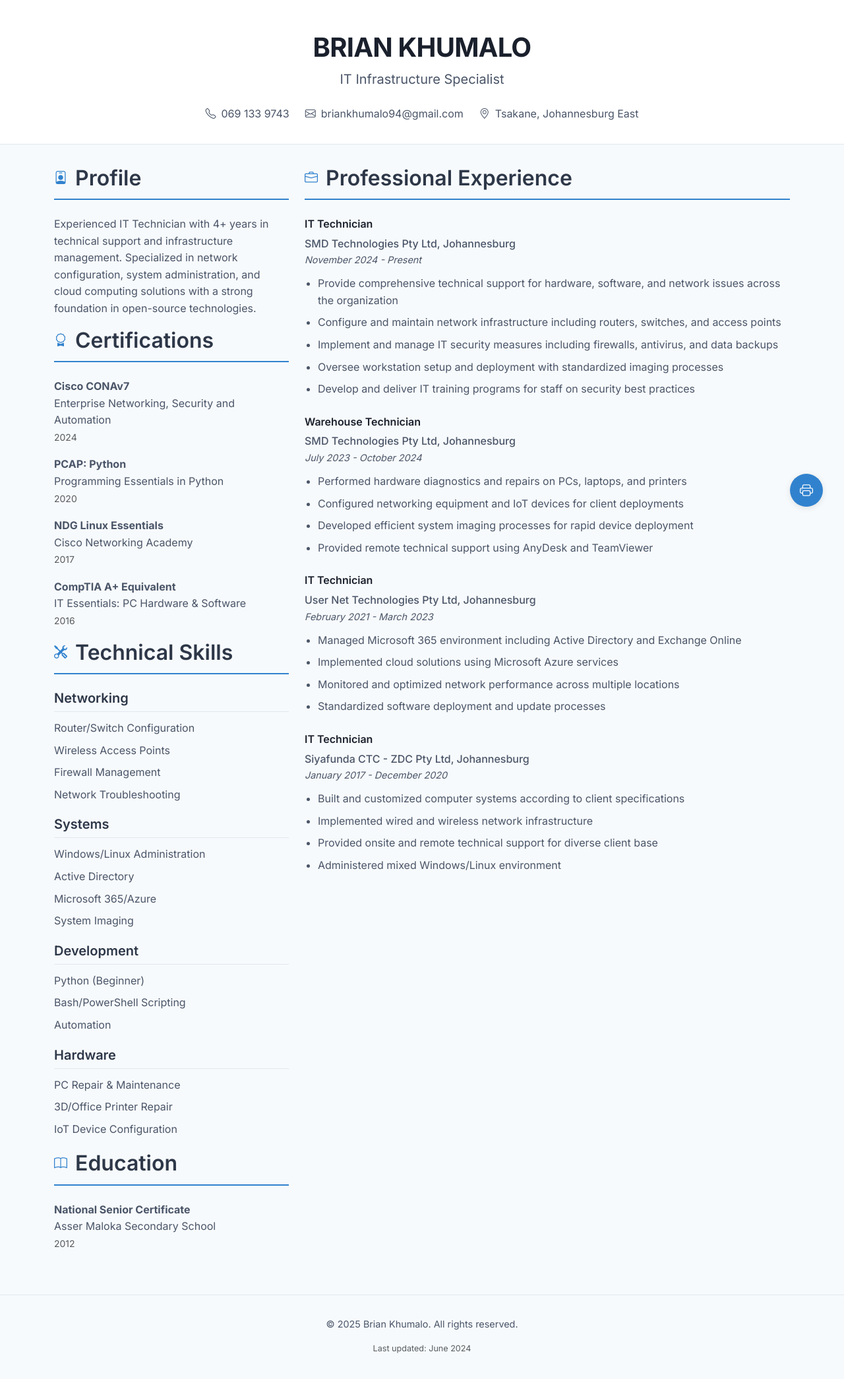
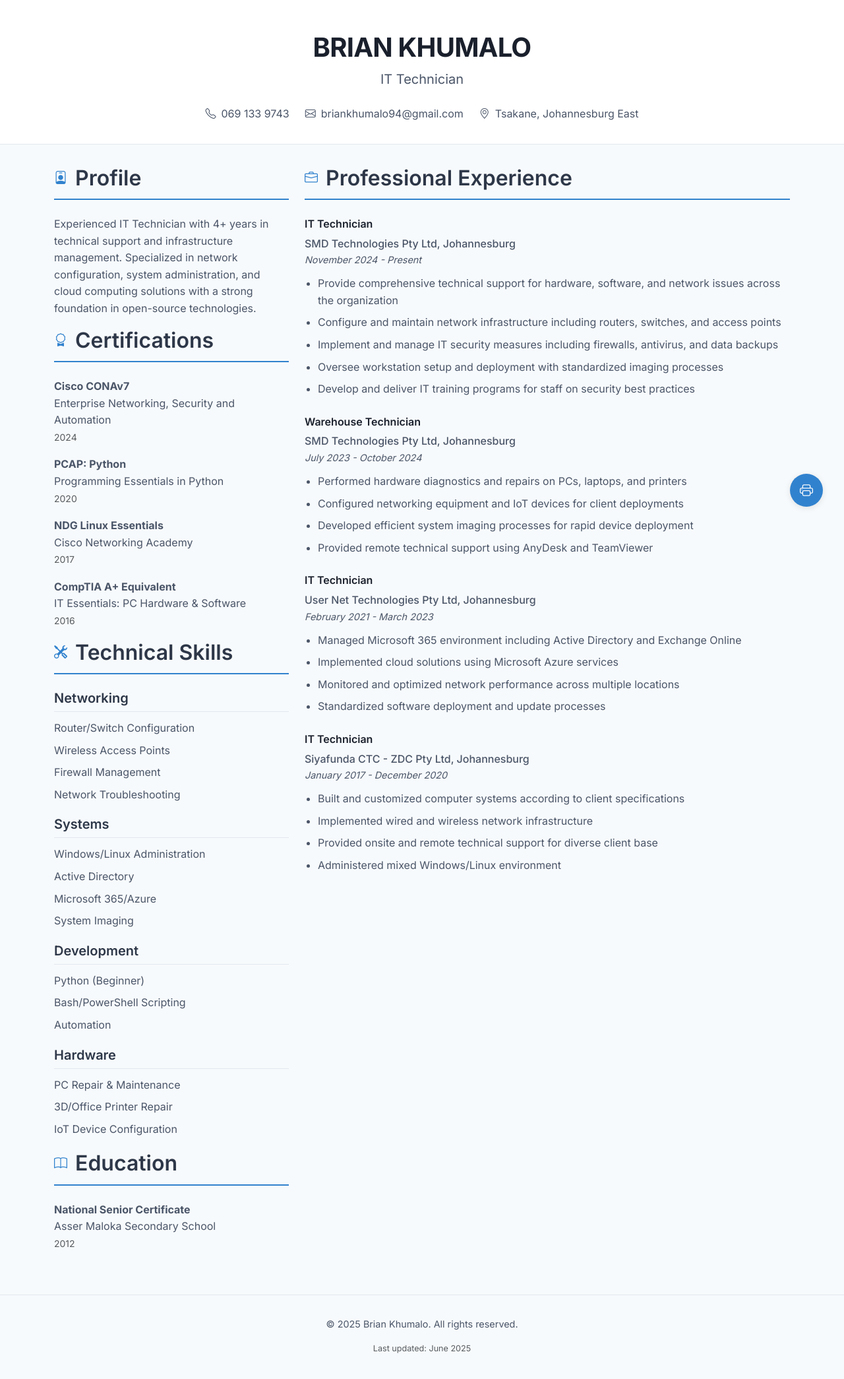
Before and after one commit to Briankhumalo94/Briankhumalo94.github.io, a plain HTML site: page index.html in a window 1280 px wide. Shown: the whole page at 66% size. Drawn offline with nearby package versions, Linux system fonts and the light colour scheme.

Commit message:
Update index.html

```diff
--- a/index.html
+++ b/index.html
@@ -227,7 +227,7 @@
         <div class="container">
             <div class="name-title">
                 <h1>BRIAN KHUMALO</h1>
-                <div class="title">IT Infrastructure Specialist</div>
+                <div class="title">IT Technician</div>
             </div>
             <div class="contact-info">
                 <div class="contact-item">
@@ -406,7 +406,7 @@
     <div class="footer no-print">
         <div class="container">
             <p>© <span id="current-year"></span> Brian Khumalo. All rights reserved.</p>
-            <p class="text-muted small">Last updated: June 2024</p>
+            <p class="text-muted small">Last updated: June 2025</p>
         </div>
     </div>
 
```
